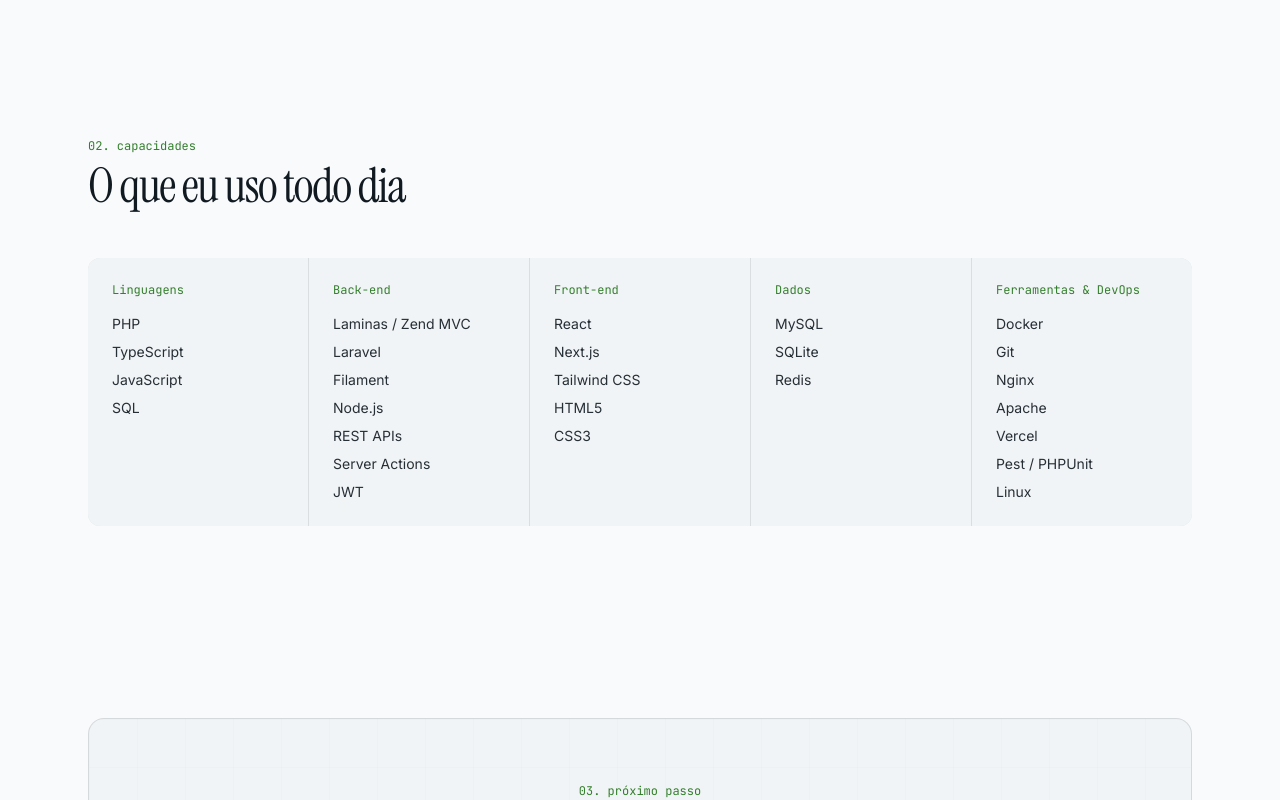
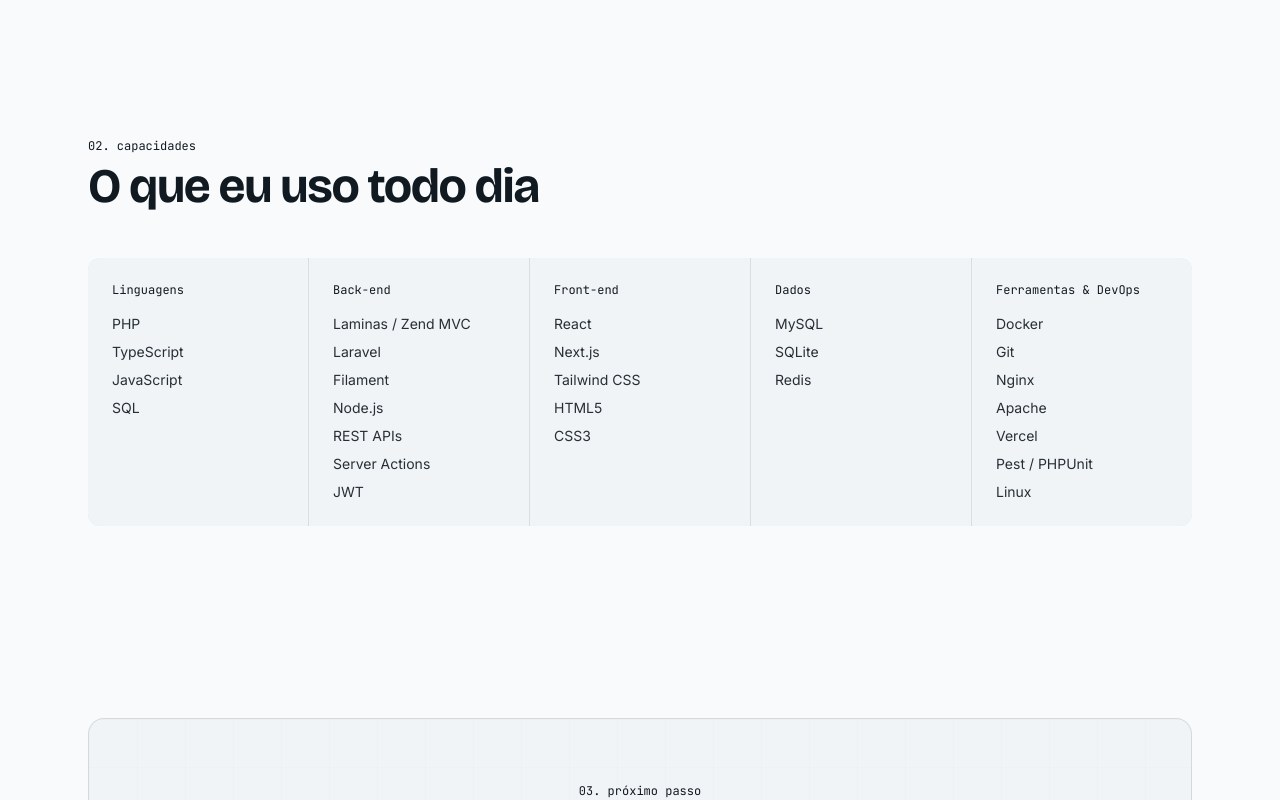
Before and after one commit to iagorivelo/portfolio, a Next.js app: page / in a window 1280 px wide. Shown: the part 1760-2560 px from the top of the page. Built offline with nearby package versions, Linux system fonts and the light colour scheme; no server answers.

Commit message:
feat: rework design tokens, typography and css motion layer

```diff
--- a/src/app/globals.css
+++ b/src/app/globals.css
@@ -4,7 +4,7 @@
 
 @theme inline {
   --font-sans: var(--font-inter), ui-sans-serif, system-ui, sans-serif;
-  --font-display: var(--font-instrument-serif), ui-serif, Georgia, serif;
+  --font-display: var(--font-bricolage), ui-sans-serif, system-ui, sans-serif;
   --font-mono: var(--font-jetbrains-mono), ui-monospace, SFMono-Regular, monospace;
 
   --radius-sm: calc(var(--radius) - 4px);
@@ -32,13 +32,12 @@
   --color-ring: var(--ring);
   --color-surface: var(--surface);
   --color-surface-elevated: var(--surface-elevated);
-  --color-accent-lime: var(--accent-lime);
+  --color-accent-neon: var(--accent-neon);
 }
 
 :root {
   --radius: 0.5rem;
 
-  /* Tema claro (padrão) */
   --background: oklch(0.985 0.003 240);
   --foreground: oklch(0.21 0.02 250);
 
@@ -50,9 +49,9 @@
   --popover: oklch(0.98 0.004 240);
   --popover-foreground: oklch(0.21 0.02 250);
 
-  --primary: oklch(0.72 0.16 130);
-  --primary-foreground: oklch(0.16 0.02 250);
-  --accent-lime: oklch(0.53 0.14 142);
+  --primary: oklch(0.53 0.17 256);
+  --primary-foreground: oklch(0.99 0 0);
+  --accent-neon: oklch(0.53 0.17 256);
 
   --secondary: oklch(0.92 0.006 240);
   --secondary-foreground: oklch(0.21 0.02 250);
@@ -68,13 +67,12 @@
 
   --border: oklch(0.21 0.02 250 / 12%);
   --input: oklch(0.87 0.01 240);
-  --ring: oklch(0.53 0.14 142);
+  --ring: oklch(0.53 0.17 256);
 
   --grid-line: oklch(0 0 0 / 0.04);
 }
 
 .dark {
-  /* Tema escuro */
   --background: oklch(0.14 0.01 240);
   --foreground: oklch(0.96 0.005 240);
 
@@ -86,9 +84,9 @@
   --popover: oklch(0.17 0.012 240);
   --popover-foreground: oklch(0.96 0.005 240);
 
-  --primary: oklch(0.88 0.17 128);
+  --primary: oklch(0.72 0.15 245);
   --primary-foreground: oklch(0.14 0.01 240);
-  --accent-lime: oklch(0.88 0.17 128);
+  --accent-neon: oklch(0.72 0.15 245);
 
   --secondary: oklch(0.24 0.014 240);
   --secondary-foreground: oklch(0.96 0.005 240);
@@ -104,7 +102,7 @@
 
   --border: oklch(0.28 0.014 240 / 60%);
   --input: oklch(0.28 0.014 240);
-  --ring: oklch(0.88 0.17 128);
+  --ring: oklch(0.72 0.15 245);
 
   --grid-line: oklch(1 0 0 / 0.03);
 }
@@ -116,6 +114,8 @@
 
   html {
     scroll-behavior: smooth;
+
+    scroll-padding-top: 5.5rem;
   }
 
   body {
@@ -124,10 +124,9 @@
     font-family: var(--font-sans);
     font-feature-settings: "ss01", "cv11";
     -webkit-font-smoothing: antialiased;
+    text-rendering: optimizeLegibility;
   }
 
-  /* Gradientes decorativos numa camada fixa própria — `background-attachment: fixed`
-     no body força repaint a cada scroll e não funciona no iOS Safari. */
   body::before {
     content: "";
     position: fixed;
@@ -135,42 +134,40 @@
     z-index: -1;
     pointer-events: none;
     background-image:
-      radial-gradient(ellipse 80% 50% at 50% -10%, oklch(0.72 0.16 130 / 0.1), transparent),
-      radial-gradient(ellipse 60% 40% at 80% 100%, oklch(0.6 0.2 280 / 0.05), transparent);
+      radial-gradient(ellipse 70% 45% at 50% -8%, oklch(0.62 0.17 255 / 0.1), transparent),
+      radial-gradient(ellipse 50% 40% at 88% 8%, oklch(0.62 0.17 255 / 0.05), transparent);
   }
 
   .dark body::before {
     background-image:
-      radial-gradient(ellipse 80% 50% at 50% -10%, oklch(0.88 0.17 128 / 0.08), transparent),
-      radial-gradient(ellipse 60% 40% at 80% 100%, oklch(0.6 0.2 280 / 0.06), transparent);
-  }
-
-  /* Respeita usuários que pedem menos movimento no sistema operacional. */
-  @media (prefers-reduced-motion: reduce) {
-    html {
-      scroll-behavior: auto;
-    }
-
-    *,
-    *::before,
-    *::after {
-      animation-duration: 0.01ms !important;
-      animation-iteration-count: 1 !important;
-      transition-duration: 0.01ms !important;
-    }
+      radial-gradient(ellipse 70% 45% at 50% -8%, oklch(0.72 0.15 245 / 0.08), transparent),
+      radial-gradient(ellipse 50% 40% at 88% 8%, oklch(0.72 0.15 245 / 0.05), transparent);
   }
 
   ::selection {
-    background: var(--accent-lime);
+    background: var(--accent-neon);
     color: var(--primary-foreground);
+  }
+
+  :focus-visible {
+    outline: 2px solid var(--ring);
+    outline-offset: 2px;
+    border-radius: 2px;
   }
 }
 
 @utility text-display {
   font-family: var(--font-display);
-  font-weight: 400;
+  font-weight: 700;
   letter-spacing: -0.03em;
-  line-height: 0.95;
+  line-height: 0.98;
+}
+
+@utility text-display-lg {
+  font-family: var(--font-display);
+  font-weight: 800;
+  letter-spacing: -0.04em;
+  line-height: 0.9;
 }
 
 @utility text-mono {
@@ -184,3 +181,122 @@
     linear-gradient(to bottom, var(--grid-line) 1px, transparent 1px);
   background-size: 48px 48px;
 }
+
+@keyframes reveal-in {
+  from {
+    opacity: 0;
+    transform: translateY(24px);
+  }
+  to {
+    opacity: 1;
+    transform: none;
+  }
+}
+
+@keyframes rise-in {
+  from {
+    opacity: 0;
+    transform: translateY(16px);
+  }
+  to {
+    opacity: 1;
+    transform: none;
+  }
+}
+
+@keyframes marquee-scroll {
+  from {
+    transform: translateX(0);
+  }
+  to {
+    transform: translateX(calc(-100% - 2.5rem));
+  }
+}
+
+.stack-marquee {
+  display: flex;
+  width: 100%;
+  gap: 2.5rem;
+}
+
+.stack-marquee-group {
+  display: flex;
+  flex-shrink: 0;
+  align-items: center;
+  justify-content: space-around;
+  gap: 2.5rem;
+  min-width: 100%;
+}
+
+@keyframes pulse-ring {
+  0% {
+    box-shadow: 0 0 0 0 oklch(0.68 0.16 248 / 0.5);
+  }
+  70%,
+  100% {
+    box-shadow: 0 0 0 6px oklch(0.68 0.16 248 / 0);
+  }
+}
+
+@media (prefers-reduced-motion: no-preference) {
+  .rise {
+    animation: rise-in 0.7s cubic-bezier(0.16, 1, 0.3, 1) both;
+    animation-delay: var(--d, 0ms);
+  }
+
+  @supports (animation-timeline: view()) {
+    .reveal {
+      animation: reveal-in linear both;
+      animation-timeline: view();
+
+      animation-range: entry 0% entry 55%;
+    }
+  }
+
+  .stack-marquee-group {
+    animation: marquee-scroll 38s linear infinite;
+  }
+
+  .stack-marquee:hover .stack-marquee-group {
+    animation-play-state: paused;
+  }
+
+  .pulse-dot {
+    animation: pulse-ring 2.4s ease-out infinite;
+  }
+}
+
+.spotlight {
+  position: relative;
+  transform: perspective(1000px) rotateX(var(--ry, 0deg)) rotateY(var(--rx, 0deg));
+  transition:
+    transform 0.4s cubic-bezier(0.16, 1, 0.3, 1),
+    border-color 0.3s ease;
+  transform-style: preserve-3d;
+}
+
+.spotlight::before {
+  content: "";
+  position: absolute;
+  inset: 0;
+  border-radius: inherit;
+  opacity: 0;
+  transition: opacity 0.35s ease;
+  pointer-events: none;
+  background: radial-gradient(
+    22rem circle at var(--mx, 50%) var(--my, 0%),
+    color-mix(in oklch, var(--accent-neon) 16%, transparent),
+    transparent 55%
+  );
+}
+
+.spotlight:hover::before {
+  opacity: 1;
+}
+
+@media (prefers-reduced-motion: reduce) {
+  .spotlight {
+    transform: none;
+    transition: border-color 0.3s ease;
+  }
+}
--- a/src/app/layout.tsx
+++ b/src/app/layout.tsx
@@ -1,5 +1,5 @@
 import type { Metadata, Viewport } from "next";
-import { Inter, Instrument_Serif, JetBrains_Mono } from "next/font/google";
+import { Inter, Bricolage_Grotesque, JetBrains_Mono } from "next/font/google";
 
 import "./globals.css";
 import { JsonLd } from "@/components/json-ld";
@@ -12,11 +12,10 @@
   display: "swap",
 });
 
-const instrumentSerif = Instrument_Serif({
-  weight: "400",
-  style: ["normal", "italic"],
+const bricolage = Bricolage_Grotesque({
+  weight: ["500", "600", "700", "800"],
   subsets: ["latin"],
-  variable: "--font-instrument-serif",
+  variable: "--font-bricolage",
   display: "swap",
 });
 
@@ -64,7 +63,7 @@
     <html
       lang="pt-BR"
       suppressHydrationWarning
-      className={`${inter.variable} ${instrumentSerif.variable} ${jetbrainsMono.variable}`}
+      className={`${inter.variable} ${bricolage.variable} ${jetbrainsMono.variable}`}
     >
       <body>
         <script dangerouslySetInnerHTML={{ __html: themeScript }} />
```
